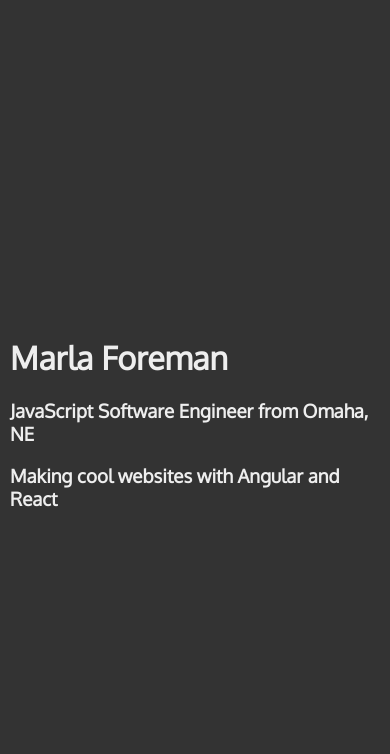
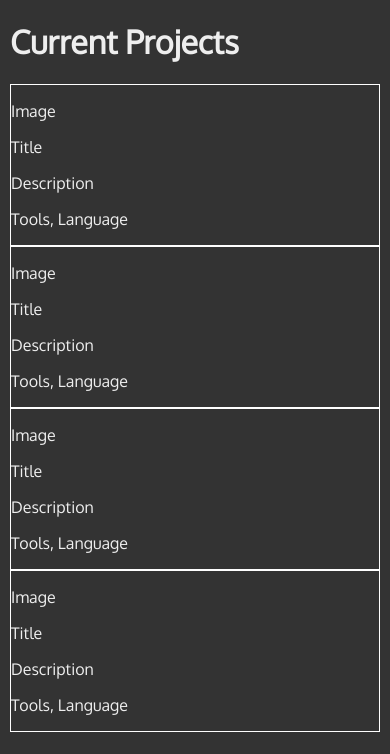
Before and after one commit to marla294/resume-app, a React (Create React App) app: page / in a window 390 px wide. Shown: the top 754 px of the page. Built offline with nearby package versions, Linux system fonts and the light colour scheme.

Commit message:
Styling Projects and adding CSS Grid system

```diff
--- a/src/components/App.js
+++ b/src/components/App.js
@@ -1,11 +1,13 @@
 import React, { Component } from "react";
 import Header from "./Header";
+import Projects from "./Projects";
 
 class App extends Component {
 	render() {
 		return (
 			<div>
-				<Header />
+				{/*<Header />*/}
+				<Projects />
 			</div>
 		);
 	}
--- a/src/components/Project.js
+++ b/src/components/Project.js
@@ -1,8 +1,16 @@
 import React from "react";
+import "../css/Project.css";
 
 class Project extends React.Component {
 	render() {
-		return;
+		return (
+			<div className="project column column-4">
+				<p>Image</p>
+				<p>Title</p>
+				<p>Description</p>
+				<p>Tools, Language</p>
+			</div>
+		);
 	}
 }
 
--- a/src/components/Projects.js
+++ b/src/components/Projects.js
@@ -3,7 +3,19 @@
 
 class Projects extends React.Component {
 	render() {
-		return;
+		return (
+			<div>
+				<h1>Current Projects</h1>
+				<div className="row">
+					<Project />
+					<Project />
+					<Project />
+				</div>
+				<div className="row">
+					<Project />
+				</div>
+			</div>
+		);
 	}
 }
 
--- a/src/css/style.css
+++ b/src/css/style.css
@@ -29,8 +29,45 @@
 	align-items: center;
 }
 
+.project {
+	border: 1px solid white;
+}
+
+/* Setting up box model myself :) */
+
+.row, .column {
+	box-sizing: border-box;
+}
+
+.column {
+	margin-bottom: 1.6%;
+	position: relative;
+	float: left;
+}
+
+.column + .column {
+	margin-left: 1.6%;
+}
+
+.column-4 {
+	width: 32.2666666667%;
+}
+
 @media only screen and (max-width: 576px) {
 	body {
 		margin: 0 10px;
 	}
+
+	.column {
+		margin-bottom: 0;
+	}
+
+	.column-4 {
+		width: auto;
+		float: none;
+	}
+
+	.column + .column {
+		margin-left: 0;
+	}
 }
```
Also changed, not shown: src/css/Project.css (added).
